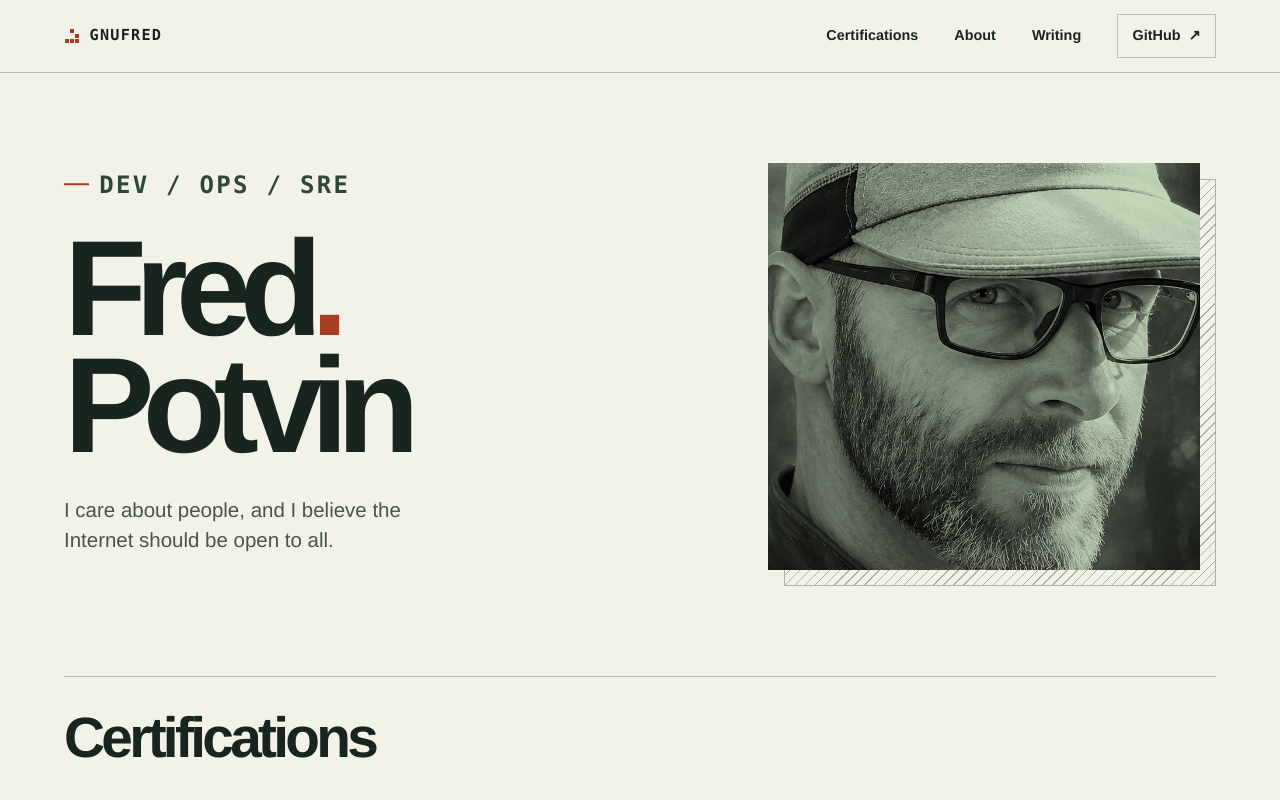
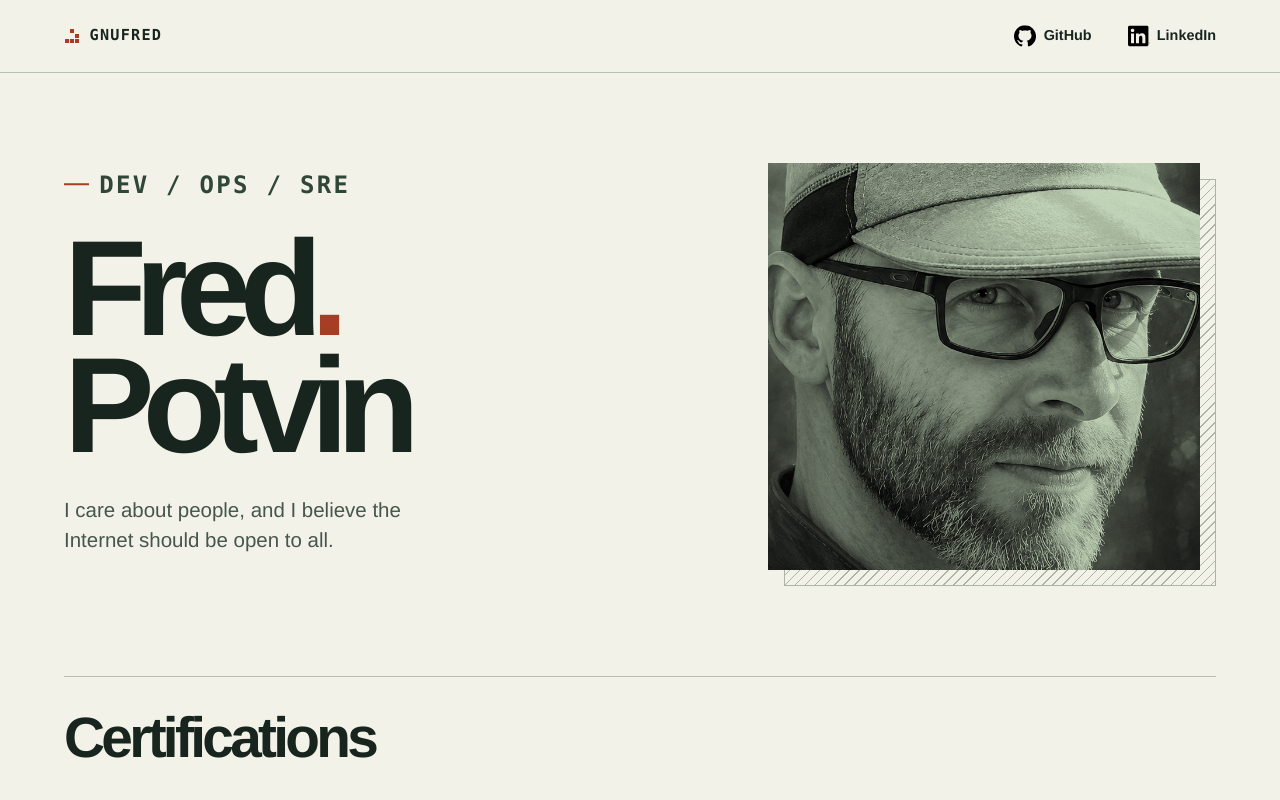
Before and after one commit to gnufred/gnufred.github.io, a plain HTML site: page docs/index.html in a window 1280 px wide. Shown: the top 800 px of the page. Drawn offline with Linux system fonts and the light colour scheme.

Commit message:
Update header links

```diff
--- a/docs/index.html
+++ b/docs/index.html
@@ -15,11 +15,15 @@
   <header class="site-header">
     <div class="wrap site-bar">
       <a class="wordmark" href="#top">GNUFRED</a>
-      <nav class="site-links" aria-label="Main navigation">
-        <a href="#certifications">Certifications</a>
-        <a href="#about">About</a>
-        <a href="#writing">Writing</a>
-        <a class="github-link" href="https://github.com/gnufred">GitHub <span aria-hidden="true">↗</span></a>
+      <nav class="site-links" aria-label="Profile links">
+        <a href="https://github.com/gnufred">
+          <img class="profile-icon" src="logos/github.svg" alt="" width="22" height="22">
+          GitHub
+        </a>
+        <a href="https://www.linkedin.com/in/gnufred/">
+          <img class="profile-icon" src="logos/linkedin.svg" alt="" width="22" height="22">
+          LinkedIn
+        </a>
       </nav>
     </div>
   </header>
--- a/docs/styles.css
+++ b/docs/styles.css
@@ -38,7 +38,7 @@
     --fact-line: #596b5d;
   }
 
-  .credential-icon { filter: invert(1); }
+  .credential-icon, .profile-icon { filter: invert(1); }
 }
 
 *, *::before, *::after { box-sizing: border-box; }
@@ -110,6 +110,9 @@ a:focus-visible {
   text-decoration: none;
 }
 
+.site-links a { gap: .45rem; }
+.profile-icon { flex: none; }
+
 .site-links a:hover, .site-footer a:hover { text-decoration: underline; }
 
 .wordmark {
@@ -140,7 +143,7 @@ a:focus-visible {
 }
 
 .article-page .site-links { gap: 0 clamp(.65rem, 3vw, 2.25rem); }
-.article-page .site-bar a { gap: .6rem; }
+.article-page .site-footer a { gap: .6rem; }
 
 .article-page .site-footer {
   border-top: 1px solid var(--line);
@@ -152,12 +155,6 @@ a:focus-visible {
 .home-page .site-footer .site-bar {
   min-height: 5.25rem;
   padding-block: .5rem;
-}
-
-.site-links .github-link {
-  gap: .5rem;
-  padding: 0 .9rem;
-  border: 1px solid var(--line);
 }
 
 /* Homepage */
@@ -472,7 +469,6 @@ a:focus-visible {
 @media (max-width: 28rem) {
   .home-page .site-header .site-bar { column-gap: .65rem; }
   .home-page .site-header .site-links { gap: .65rem; }
-  .site-links .github-link { display: none; }
 }
 
 @media print {
```
Also changed, not shown: docs/health-hacks.html (+12 -7 lines), docs/sadhaka-vow.html (+12 -7 lines), docs/logos/github.svg (added), docs/logos/linkedin.svg (added).
